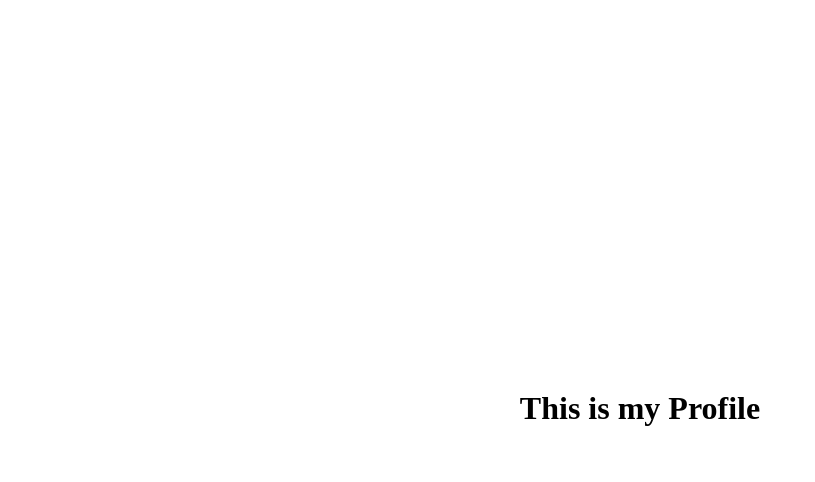
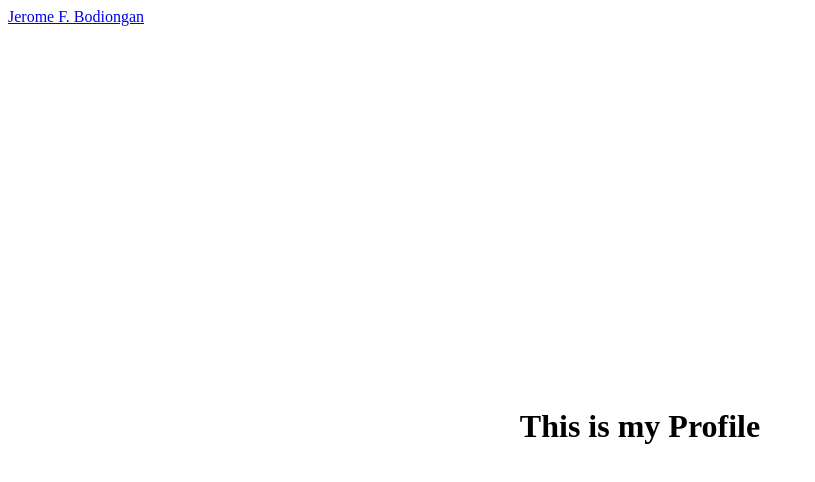
Before and after one commit to 202300046/202300046.github.io, a plain HTML site: page index.html in a window 1280 px wide. Shown: the whole page, without its empty margins (0-815 px from the left). Drawn offline with Linux system fonts and the light colour scheme.

Commit message:
Update index.html

```diff
--- a/index.html
+++ b/index.html
@@ -4,6 +4,7 @@
     <meta charset="UTF-8">
     <meta name="viewport" content="width=device-width, initial-scale=1.0">
     <link rel="stylesheet" href="style.css">
+    <a href="https://202300046.github.io">Jerome F. Bodiongan</a>
     <title>Document</title>
 </head>
 <body>
```
